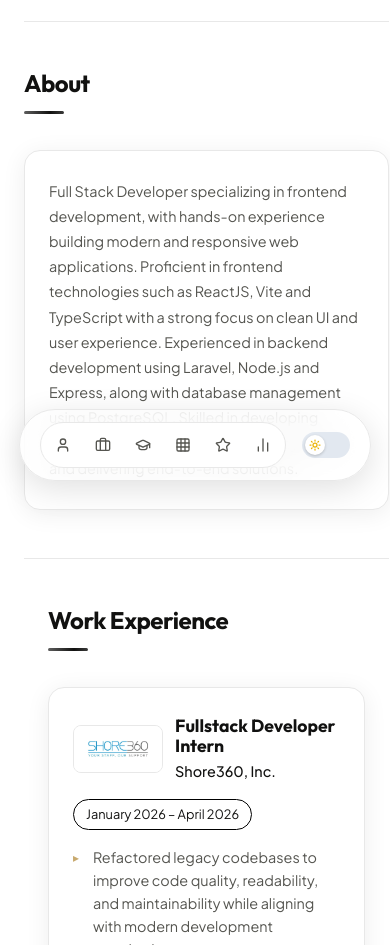
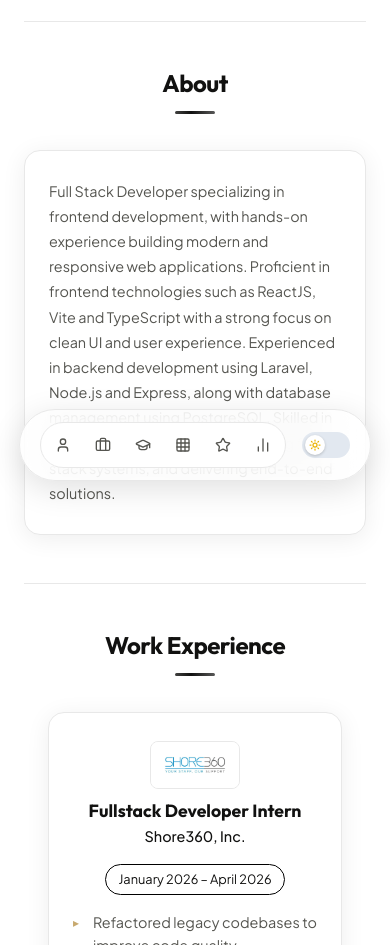
Before and after one commit to lilernestooo/Ernest-Portfolio, a React (Vite) app: page / in a window 390 px wide. Shown: the part 339-1284 px from the top of the page. Built offline with nearby package versions, Linux system fonts and the light colour scheme; no server answers.

Commit message:
feat: mobile view fix

```diff
--- a/src/components/GithubActivity.jsx
+++ b/src/components/GithubActivity.jsx
@@ -17,19 +17,6 @@ export default function GithubActivity() {
             <img
               src={`https://ghchart.rshah.org/111110/${GITHUB_USERNAME}`}
               alt={`${GITHUB_USERNAME}'s GitHub contribution graph`}
-              loading="lazy"
-            />
-          </div>
-
-          <div className={styles.githubStatsRow}>
-            <img
-              src={`https://github-readme-stats.vercel.app/api?username=${GITHUB_USERNAME}&show_icons=true&theme=default&hide_border=true&count_private=true`}
-              alt="GitHub stats"
-              loading="lazy"
-            />
-            <img
-              src={`https://github-readme-stats.vercel.app/api/top-langs/?username=${GITHUB_USERNAME}&layout=compact&hide_border=true&theme=default`}
-              alt="Top languages"
               loading="lazy"
             />
           </div>
--- a/src/styles/Section.module.css
+++ b/src/styles/Section.module.css
@@ -353,9 +353,49 @@
   border-top: 1px solid var(--border);
 }
 
+@media (max-width: 900px) {
+  .layout {
+    align-items: center;
+  }
+  .content {
+    width: 100%;
+    max-width: 600px;
+    margin: 0 auto;
+  }
+}
+
 @media (max-width: 640px) {
-  .section { padding: 48px 0; }
-  .contactCard { padding: 36px 24px; }
+  .section {
+    padding: 48px 0;
+  }
+  .contactCard {
+    padding: 36px 24px;
+  }
+  .heading {
+    text-align: center;
+  }
+  .heading::after {
+    left: 50%;
+    transform: translateX(-50%);
+  }
+  .sectionHeader {
+    flex-direction: column;
+    align-items: center;
+    text-align: center;
+    gap: 12px;
+  }
+  .viewAllWrap {
+    justify-content: center;
+  }
+  .companyRow {
+    justify-content: center;
+    text-align: center;
+    flex-direction: column;
+  }
+  .cardHeader {
+    justify-content: center;
+    text-align: center;
+  }
 }
 
 .sectionHeader {
```
